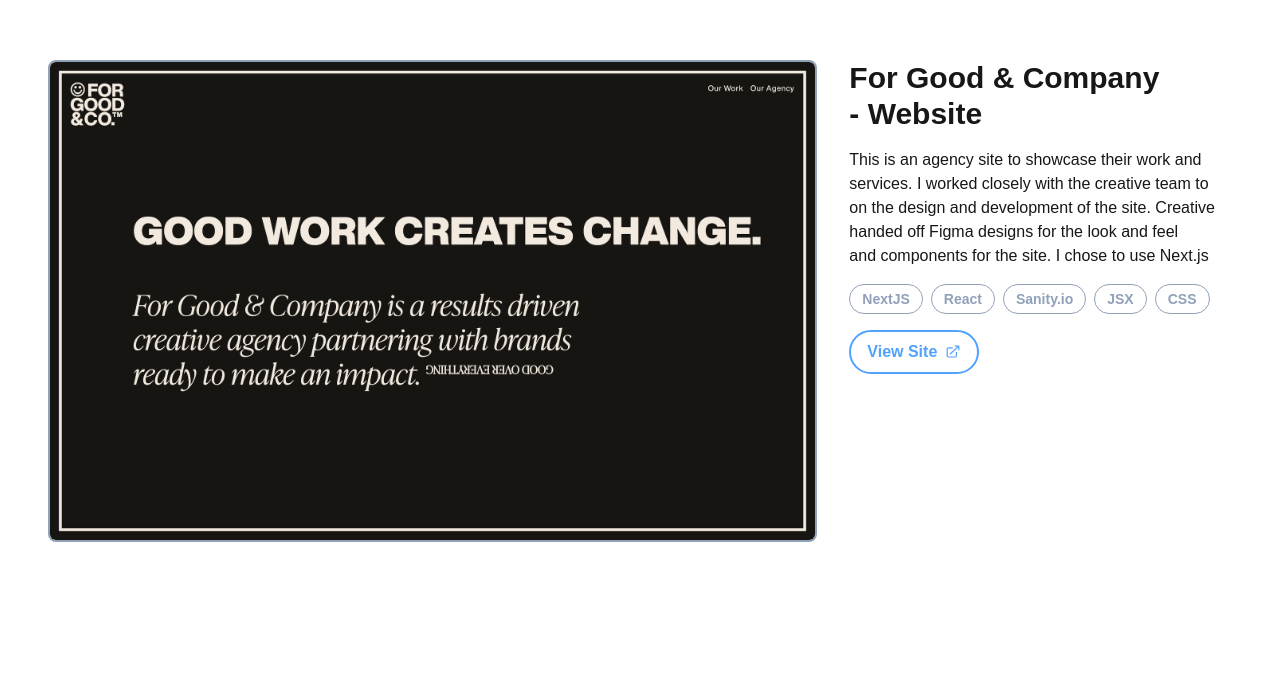
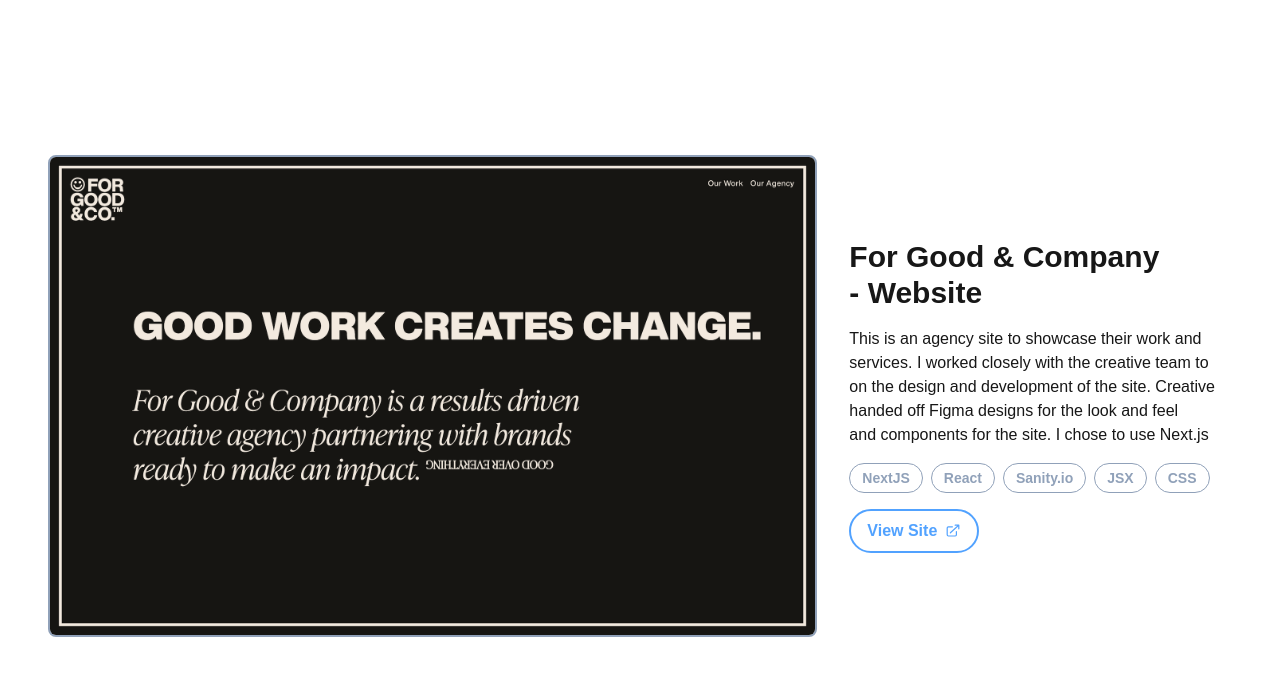
Before and after one commit to asmedberg/asmedberg-portfolio, a Next.js app: page / in a window 1280 px wide. Shown: the part 804-1480 px from the top of the page. Built offline with nearby package versions, Linux system fonts and the light colour scheme.

Commit message:
create project components

```diff
--- a/src/app/page.tsx
+++ b/src/app/page.tsx
@@ -5,39 +5,28 @@
 
 import Section from "@/components/layout/Section";
 import Intro from "@/components/sections/Intro";
+import Project from "@/components/Project";
 
 import fgcoScreenshot from "@/assets/fgco-screenshot.png";
-
-const Tools = ({ list }: { list: string[] }) => {
-  return (
-    <div className="flex flex-row flex-wrap gap-2">
-      {list.map(item => (
-        <span key={item} className="px-3 py-1 text-sm font-bold border border-slate-400 text-slate-400 rounded-full">
-          {item}
-        </span>
-      ))}
-    </div>
-  );
-};
 
 export default function Home() {
   return (
     <main>
       <Intro />
       <Section>
-        <div className="flex flex-col gap-8 md:flex-row">
-          <div className="flex-2 self-start rounded-lg border-2 border-slate-400 overflow-hidden">
+        <Project>
+          <Project.Image>
             <Image src={fgcoScreenshot} alt="Screenshot from forgoodandco.com" />
-          </div>
-          <div className="flex-1 flex flex-col gap-4">
-            <h1 className="text-3xl font-bold text-pretty">For Good &amp; Company - Website</h1>
-            <p className="text-balance">
+          </Project.Image>
+          <Project.Content>
+            <Project.Title>For Good &amp; Company - Website</Project.Title>
+            <Project.Description>
               This is an agency site to showcase their work and services. I worked closely with the creative team to on
               the design and development of the site. Creative handed off Figma designs for the look and feel and
               components for the site. I chose to use Next.js
-            </p>
-            <Tools list={["NextJS", "React", "Sanity.io", "JSX", "CSS"]} />
-            <div className="flex flex-row flex-wrap gap-2">
+            </Project.Description>
+            <Project.Tools list={["NextJS", "React", "Sanity.io", "JSX", "CSS"]} />
+            <Project.Links>
               <Link
                 href="https://forgoodandco.com"
                 target="_blank"
@@ -46,9 +35,9 @@
               >
                 View Site <ArrowTopRightOnSquareIcon className="w-4 h-4" />
               </Link>
-            </div>
-          </div>
-        </div>
+            </Project.Links>
+          </Project.Content>
+        </Project>
       </Section>
     </main>
   );
--- /dev/null
+++ b/src/components/Project.tsx
@@ -0,0 +1,42 @@
+const ProjectImage = ({ children }: { children: React.ReactNode }) => {
+  return <div className="flex-2 rounded-lg border-2 border-slate-400 overflow-hidden">{children}</div>;
+};
+
+const ProjectContent = ({ children }: { children: React.ReactNode }) => {
+  return <div className="flex-1 flex flex-col gap-4">{children}</div>;
+};
+
+const ProjectTitle = ({ children }: { children: React.ReactNode }) => {
+  return <h1 className="text-3xl font-bold text-pretty">{children}</h1>;
+};
+
+const ProjectDescription = ({ children }: { children: React.ReactNode }) => {
+  return <p className="text-balance">{children}</p>;
+};
+
+const ProjectTools = ({ list }: { list: string[] }) => {
+  return (
+    <div className="flex flex-row flex-wrap gap-2">
+      {list.map(item => (
+        <span key={item} className="px-3 py-1 text-sm font-bold border border-slate-400 text-slate-400 rounded-full">
+          {item}
+        </span>
+      ))}
+    </div>
+  );
+};
+
+const ProjectLinks = ({ children }: { children: React.ReactNode }) => {
+  return <div className="flex flex-row flex-wrap gap-2">{children}</div>;
+};
+
+export default function Project({ children }: { children: React.ReactNode }) {
+  return <div className="grow flex flex-col gap-8 md:flex-row md:items-center">{children}</div>;
+}
+
+Project.Image = ProjectImage;
+Project.Content = ProjectContent;
+Project.Title = ProjectTitle;
+Project.Description = ProjectDescription;
+Project.Tools = ProjectTools;
+Project.Links = ProjectLinks;
```
